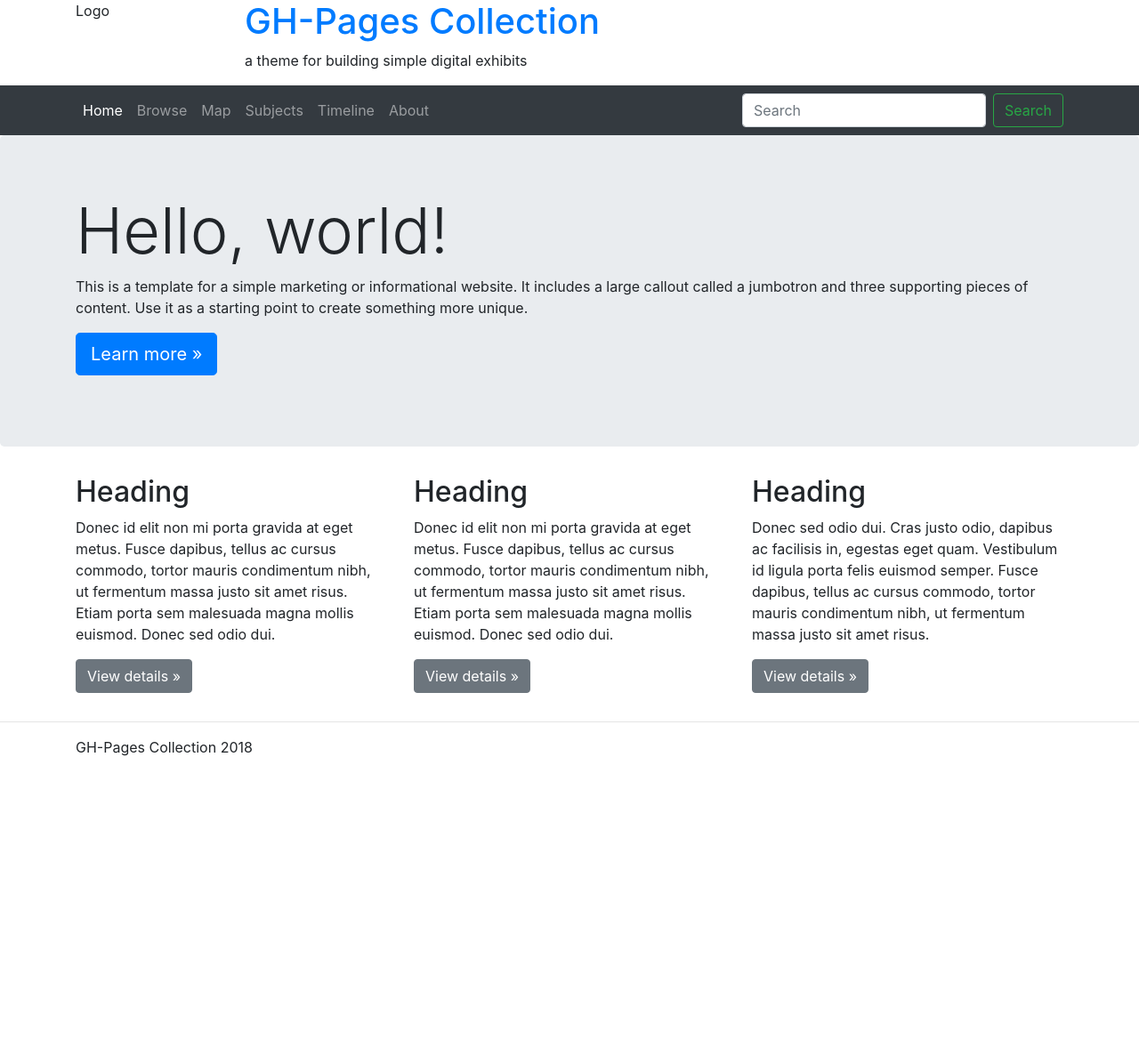
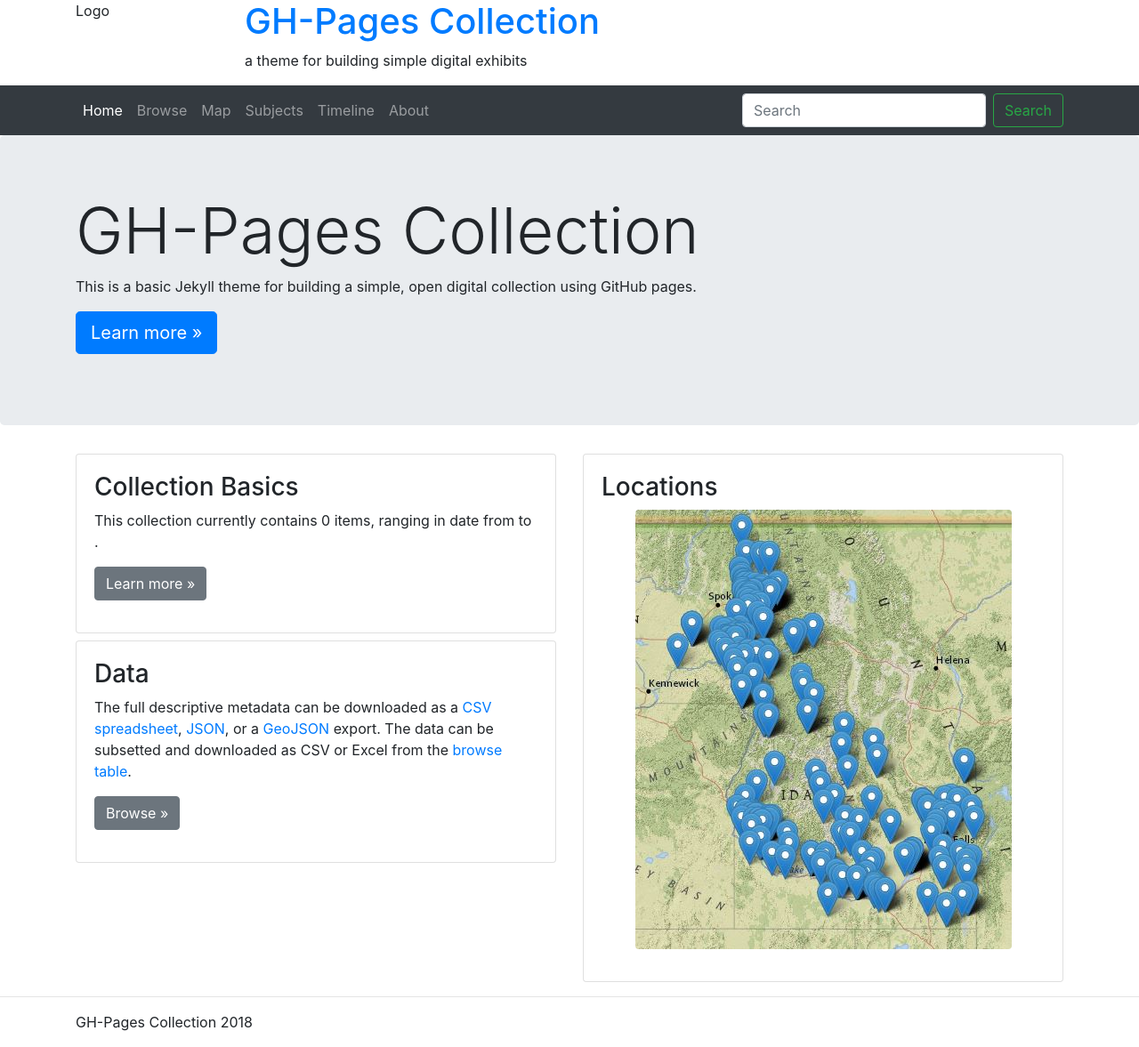
Before and after one commit to uidaholib/pages-collection, a Jekyll site: the page built from index.md, in a window 1280 px wide. Shown: the whole page at 89% size. Built offline with Jekyll 4.4.1, drawn with Linux system fonts in a browser that asks for light colours; before the commit the page ends 900 px from its top, so only the background shows below that.

Commit message:
update home

```diff
--- a/index.md
+++ b/index.md
@@ -5,27 +5,40 @@ title: Home
 
 <div class="jumbotron">
     <div class="container">
-        <h1 class="display-3">Hello, world!</h1>
-        <p>This is a template for a simple marketing or informational website. It includes a large callout called a jumbotron and three supporting pieces of content. Use it as a starting point to create something more unique.</p>
-        <p><a class="btn btn-primary btn-lg" href="#" role="button">Learn more &raquo;</a></p>
+        <h1 class="display-3">GH-Pages Collection</h1>
+        <p>This is a basic Jekyll theme for building a simple, open digital collection using GitHub pages.</p>
+        <p><a class="btn btn-primary btn-lg" href="{{ "/about/" | relative_url }}" role="button">Learn more &raquo;</a></p>
     </div>
 </div>
 <div class="container">
     <div class="row">
-        <div class="col-md-4">
-        <h2>Heading</h2>
-        <p>Donec id elit non mi porta gravida at eget metus. Fusce dapibus, tellus ac cursus commodo, tortor mauris condimentum nibh, ut fermentum massa justo sit amet risus. Etiam porta sem malesuada magna mollis euismod. Donec sed odio dui. </p>
-        <p><a class="btn btn-secondary" href="#" role="button">View details &raquo;</a></p>
+        <div class="col-md-6">
+            <div class="">
+                <div class="card">
+                    <div class="card-body">
+                        <h3>Collection Basics</h3>
+                        <p>This collection currently contains {{ items | size }} items, ranging in date from {{ date-range | first }} to {{ date-range | last }}. </p>
+                        <p><a class="btn btn-secondary" href="{{ "/about/" | absolute_url }}" role="button">Learn more &raquo;</a></p>
+                    </div>
+                </div>
+            </div>
+            <div class="mt-2">
+                <div class="card">
+                    <div class="card-body">
+                        <h3>Data</h3>
+                        <p>The full descriptive metadata can be downloaded as a <a href="{{ "/data/iwdl-metadata.csv" | absolute_url }}" target="_blank">CSV spreadsheet</a>, <a href="{{ "/data/iwdl-metadata.json" | absolute_url }}" target="_blank">JSON</a>, or a <a href="{{ "/data/iwdl-geodata.json" | absolute_url }}" target="_blank">GeoJSON</a> export. The data can be subsetted and downloaded as CSV or Excel from the <a href="{{ "/browse/" | relative_url }}" >browse table</a>.</p>
+                        <p><a class="btn btn-secondary" href="{{ "/browse/" | relative_url }}" role="button">Browse &raquo;</a></p>
+                    </div>
+                </div>
+            </div>
         </div>
-        <div class="col-md-4">
-        <h2>Heading</h2>
-        <p>Donec id elit non mi porta gravida at eget metus. Fusce dapibus, tellus ac cursus commodo, tortor mauris condimentum nibh, ut fermentum massa justo sit amet risus. Etiam porta sem malesuada magna mollis euismod. Donec sed odio dui. </p>
-        <p><a class="btn btn-secondary" href="#" role="button">View details &raquo;</a></p>
-        </div>
-        <div class="col-md-4">
-        <h2>Heading</h2>
-        <p>Donec sed odio dui. Cras justo odio, dapibus ac facilisis in, egestas eget quam. Vestibulum id ligula porta felis euismod semper. Fusce dapibus, tellus ac cursus commodo, tortor mauris condimentum nibh, ut fermentum massa justo sit amet risus.</p>
-        <p><a class="btn btn-secondary" href="#" role="button">View details &raquo;</a></p>
+        <div class="col-md-6">
+            <div class="card">
+                <div class="card-body">
+                    <h3>Locations</h3>
+                    <p class="text-center"><a href="{{ "/map/" | relative_url }}"><img class="img-fluid rounded" src="{{ "/assets/images/iwdl-map.jpg" | relative_url }}" alt="IWDL map"></a></p>
+                </div>
+            </div>
         </div>
     </div>
 </div>
```
Also changed, not shown: assets/images/iwdl-map.jpg (added).
